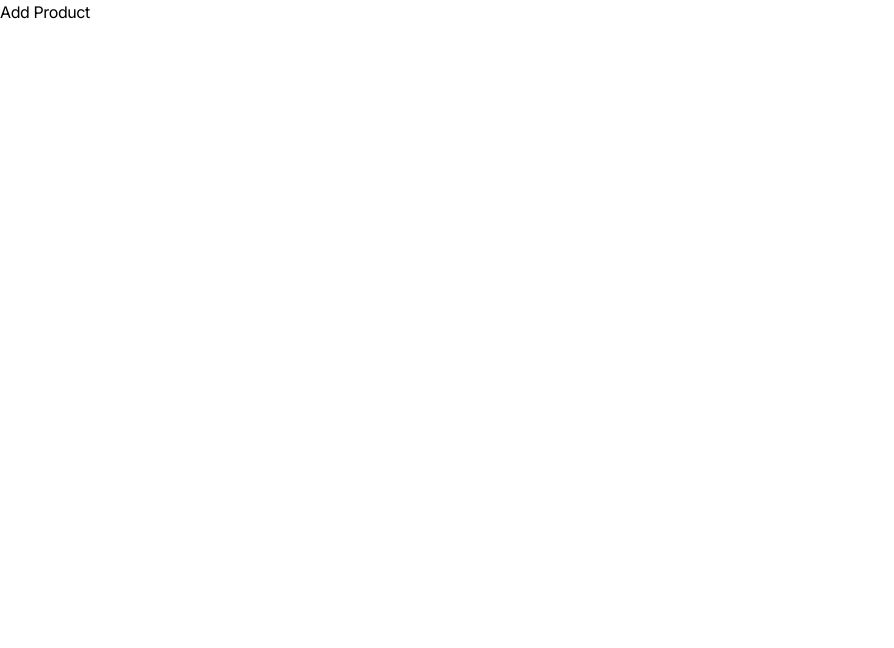
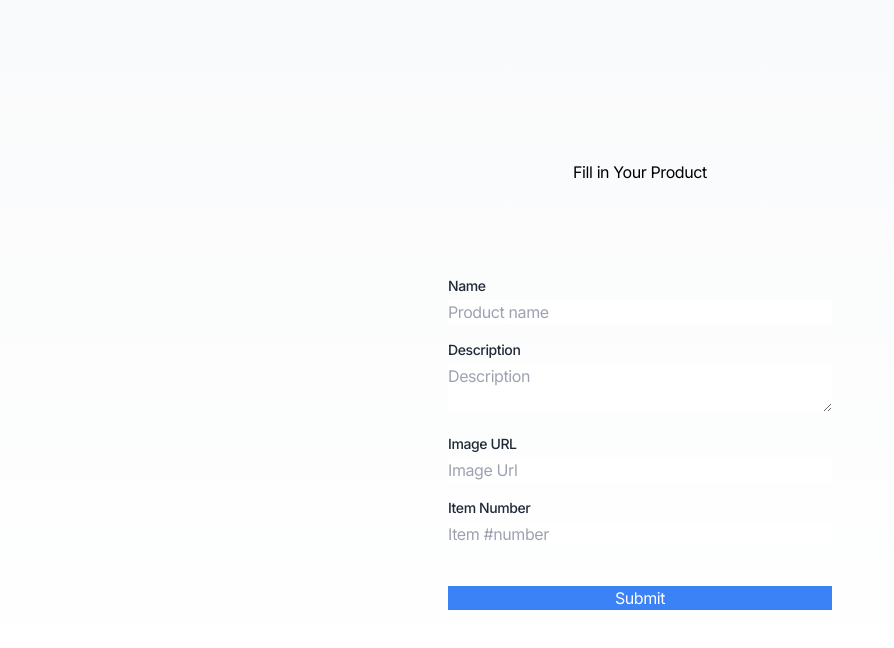
Before and after one commit to kenmwangi/next13-ecommerce, a Next.js app: page /add-product in a window 1280 px wide. Shown: the top 648 px of the page, without its empty margins (0-894 px from the left). Built offline with nearby package versions, Linux system fonts and the light colour scheme.

Commit message:
product page

```diff
--- a/app/add-product/page.tsx
+++ b/app/add-product/page.tsx
@@ -1,3 +1,4 @@
+import Container from "@/components/Container";
 import { Metadata } from "next";
 import React from "react";
 
@@ -7,11 +8,95 @@ export const metadata: Metadata = {
 
 export default function AddProduct() {
   return (
-    <div>
-      <h1 className="h3 mb-3">Add Product</h1>
-      <form>
-        <input type="text" className="form-input" />
-      </form>
+    <div className="bg-gradient-to-b from-gray-50 to-white">
+      <Container>
+        <section className="pt-32 pb-12 md:pt-40 md:pb-20">
+          <div className="max-w-3xl mx-auto text-center pb-12 md:pb-20">
+            <h1 className="h3 mb-3">Fill in Your Product</h1>
+          </div>
+
+          {/* Add Product form */}
+          <div className="max-w-sm mx-auto">
+            <form>
+              <div className="flex flex-wrap -mx-3 mb-4">
+                <div className="w-full px-3">
+                  <label
+                    htmlFor="title"
+                    className="block text-gray-800 text-sm font-medium mb-1"
+                  >
+                    Name
+                  </label>
+                  <input
+                    required
+                    name="name"
+                    placeholder="Product name"
+                    type="text"
+                    className="form-input w-full text-gray-800"
+                  />
+                </div>
+              </div>
+              {/* Description */}
+              <div className="flex flex-wrap -mx-3 mb-4">
+                <div className="w-full px-3">
+                  <label
+                    htmlFor="description"
+                    className="block text-gray-800 text-sm font-medium mb-1"
+                  >
+                    Description
+                  </label>
+                  <textarea
+                    required
+                    name="description"
+                    placeholder="Description"
+                    className="form-textarea w-full text-gray-800"
+                  ></textarea>
+                </div>
+              </div>
+              {/* Image Url */}
+              <div className="flex flex-wrap -mx-3 mb-4">
+                <div className="w-full px-3">
+                  <label
+                    htmlFor="imageUrl"
+                    className="block text-gray-800 text-sm font-medium mb-1"
+                  >
+                    Image URL
+                  </label>
+                  <input
+                    required
+                    placeholder="Image Url"
+                    type="text"
+                    className="form-input w-full text-gray-800"
+                  />
+                </div>
+              </div>
+              {/* Item Number */}
+              <div className="flex flex-wrap -mx-3 mb-4">
+                <div className="w-full px-3">
+                  <label
+                    htmlFor="imageUrl"
+                    className="block text-gray-800 text-sm font-medium mb-1"
+                  >
+                    Item Number
+                  </label>
+                  <input
+                    required
+                    placeholder="Item #number"
+                    type="number"
+                    className="form-input w-full text-gray-800"
+                  />
+                </div>
+              </div>
+
+              <button
+                type="submit"
+                className="btn-sm mt-6 w-full bg-blue-500 text-white"
+              >
+                Submit
+              </button>
+            </form>
+          </div>
+        </section>
+      </Container>
     </div>
   );
 }
```
